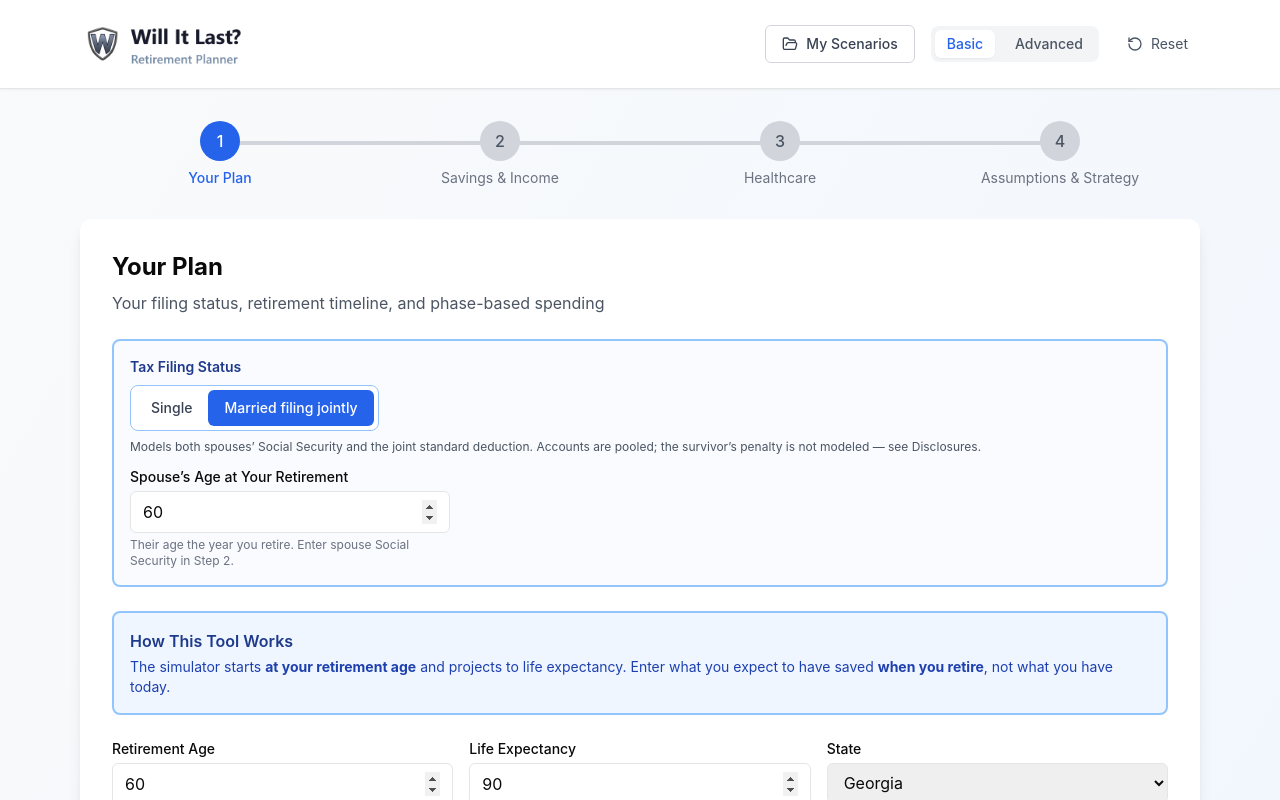
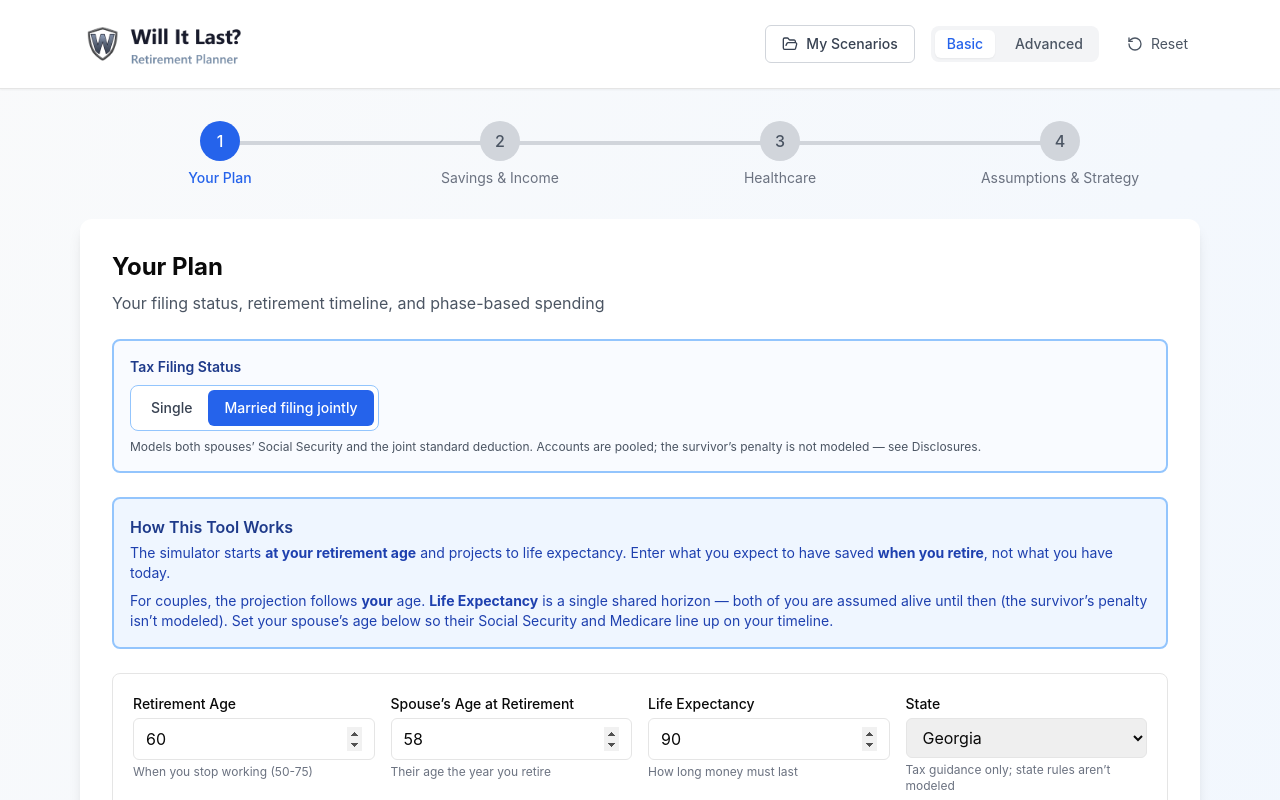
Before and after one commit to tuangatech/Retirement-Planner, a React (Vite) app: page /wizard/1 in a window 1280 px wide. Both pictures are taken after a click on the button "Married filing jointly". Shown: the top 800 px of the page. Built offline with nearby package versions, Linux system fonts and the light colour scheme.

Commit message:
Refine wizard UI/UX: neutral metric cards, spouse-age placement, phase tooltips, unified add buttons, Basic-mode IRMAA gating

```diff
--- a/src/components/wizard/RetirementTimeline.tsx
+++ b/src/components/wizard/RetirementTimeline.tsx
@@ -12,6 +12,9 @@ interface RetirementTimelineProps {
     ssClaimingAge: number;
     /** RMD start age. The tool models a flat 75 (SECURE 2.0, born 1960+). */
     rmdAge?: number;
+    /** Show the IRMAA 2-yr lookback marker (age 63). Only actionable for Roth
+     *  conversions, so it's hidden in Basic mode to declutter the 63/65/67 cluster. */
+    showIrmaa?: boolean;
 }
 
 interface Marker {
@@ -36,6 +39,7 @@ export function RetirementTimeline({
     lifeExpectancy,
     ssClaimingAge,
     rmdAge = 75,
+    showIrmaa = false,
 }: RetirementTimelineProps) {
     // ---- geometry (viewBox units; the SVG scales to the container width) ----
     const W = 820;
@@ -68,7 +72,7 @@ export function RetirementTimeline({
     // ---- markers within the retirement window, sorted by age ----
     const markers: Marker[] = [
         { age: retirementAge, label: 'Retire' },
-        { age: IRMAA_LOOKBACK_AGE, label: 'IRMAA lookback' },
+        ...(showIrmaa ? [{ age: IRMAA_LOOKBACK_AGE, label: 'IRMAA lookback' }] : []),
         { age: MEDICARE_AGE, label: 'Medicare' },
         { age: ssClaimingAge, label: 'Social Security' },
         { age: rmdAge, label: 'RMDs' },
--- a/src/components/wizard/Screen1Plan.tsx
+++ b/src/components/wizard/Screen1Plan.tsx
@@ -5,7 +5,7 @@
 // so the phase table updates live as the timeline changes (see the sync effect below).
 
 import { useInputs } from '@/contexts/InputsContext';
-import { US_STATES, DEFAULT_VALUES } from '@/lib/constants';
+import { US_STATES } from '@/lib/constants';
 import type { USState, RetirementPhase, OneTimeExpense } from '@/types';
 import { Trash2, AlertCircle } from 'lucide-react';
 import { useRef, useState, useEffect } from 'react';
@@ -35,7 +35,7 @@ export function Screen1Plan() {
         if (value === 'married_joint') {
             updatePersonal({
                 filingStatus: 'married_joint',
-                spouseAgeAtRetirement: personal.spouseAgeAtRetirement ?? retirementAge,
+                spouseAgeAtRetirement: personal.spouseAgeAtRetirement ?? retirementAge - 2,
             });
             if (!income.spouseSocialSecurity) {
                 updateSpouseSocialSecurity({});
@@ -151,23 +151,6 @@ export function Screen1Plan() {
                         ? 'Models both spouses’ Social Security and the joint standard deduction. Accounts are pooled; the survivor’s penalty is not modeled — see Disclosures.'
                         : 'Applies the single-filer standard deduction and Social Security thresholds.'}
                 </p>
-
-                {isMFJ && (
-                    <div className="mt-3 max-w-xs">
-                        <label className="block text-sm font-medium mb-1">Spouse’s Age at Your Retirement</label>
-                        <input
-                            type="number"
-                            value={personal.spouseAgeAtRetirement ?? retirementAge}
-                            onChange={(e) => updatePersonal({ spouseAgeAtRetirement: parseInt(e.target.value) || 0 })}
-                            className="w-full px-3 py-2 border rounded-md focus:ring-2 focus:ring-blue-500"
-                            min="40"
-                            max="90"
-                        />
-                        <p className="text-xs text-gray-500 mt-1">
-                            Their age the year you retire. Enter spouse Social Security in Step 2.
-                        </p>
-                    </div>
-                )}
             </div>
 
             {/* How this tool works */}
@@ -177,10 +160,18 @@ export function Screen1Plan() {
                     The simulator starts <strong>at your retirement age</strong> and projects to life expectancy.
                     Enter what you expect to have saved <strong>when you retire</strong>, not what you have today.
                 </p>
+                {isMFJ && (
+                    <p className="text-sm text-blue-800 mt-2">
+                        For couples, the projection follows <strong>your</strong> age. <strong>Life Expectancy</strong> is a
+                        single shared horizon — both of you are assumed alive until then (the survivor’s penalty isn’t modeled).
+                        Set your spouse’s age below so their Social Security and Medicare line up on your timeline.
+                    </p>
+                )}
             </div>
 
             {/* Timeline */}
-            <div className="grid grid-cols-1 md:grid-cols-3 gap-4">
+            <div className="border rounded-lg p-5 space-y-4">
+                <div className={`grid grid-cols-1 md:grid-cols-2 ${isMFJ ? 'lg:grid-cols-4' : 'lg:grid-cols-3'} gap-4`}>
                     <div>
                         <label className="block text-sm font-medium mb-1">Retirement Age</label>
                         <input
@@ -193,6 +184,20 @@ export function Screen1Plan() {
                         />
                         <p className="text-xs text-gray-500 mt-1">When you stop working (50-75)</p>
                     </div>
+                    {isMFJ && (
+                        <div>
+                            <label className="block text-sm font-medium mb-1">Spouse’s Age at Retirement</label>
+                            <input
+                                type="number"
+                                value={personal.spouseAgeAtRetirement ?? retirementAge - 2}
+                                onChange={(e) => updatePersonal({ spouseAgeAtRetirement: parseInt(e.target.value) || 0 })}
+                                className="w-full px-3 py-2 border rounded-md focus:ring-2 focus:ring-blue-500"
+                                min="40"
+                                max="90"
+                            />
+                            <p className="text-xs text-gray-500 mt-1">Their age the year you retire</p>
+                        </div>
+                    )}
                     <div>
                         <label className="block text-sm font-medium mb-1">Life Expectancy</label>
                         <input
@@ -203,7 +208,7 @@ export function Screen1Plan() {
                             min="70"
                             max="110"
                         />
-                    <p className="text-xs text-gray-500 mt-1">How long money must last (default {DEFAULT_VALUES.personal.lifeExpectancy})</p>
+                        <p className="text-xs text-gray-500 mt-1">How long money must last</p>
                     </div>
                     <div>
                         <label className="block text-sm font-medium mb-1">State</label>
@@ -220,25 +225,27 @@ export function Screen1Plan() {
                     </div>
                 </div>
 
-            {/* Retirement duration summary */}
-            <div className="bg-green-50 border border-green-300 rounded-lg p-4">
+                {/* Resulting duration — or a validation warning when the span is invalid.
+                    Neutral color (a computed span, not a "good"/"bad" signal). */}
+                {lifeExpectancy > retirementAge ? (
+                    <div className="bg-slate-50 border border-slate-200 rounded-lg p-4">
                         <div className="flex items-center justify-between">
                             <div>
-                        <p className="text-sm font-medium text-green-900">Retirement Duration</p>
-                        <p className="text-xs text-green-700">How long your portfolio needs to last</p>
+                                <p className="text-sm font-medium text-slate-800">Retirement Duration</p>
+                                <p className="text-xs text-slate-500">How long your portfolio needs to last</p>
                             </div>
                             <div className="text-right">
-                        <p className="text-3xl font-bold text-green-900">{retirementDuration}</p>
-                        <p className="text-xs text-green-700">years</p>
+                                <p className="text-3xl font-bold text-slate-900">{retirementDuration}</p>
+                                <p className="text-xs text-slate-500">years</p>
                             </div>
                         </div>
                     </div>
-
-            {personal.lifeExpectancy <= personal.retirementAge && (
+                ) : (
                     <div className="bg-yellow-50 border border-yellow-200 rounded-md p-4">
                         <p className="text-sm text-yellow-800">⚠️ Life expectancy must be greater than retirement age</p>
                     </div>
                 )}
+            </div>
 
             {/* ---- Retirement Phases ---- */}
             <div className="border-t pt-6">
@@ -267,9 +274,10 @@ export function Screen1Plan() {
                     {phases.map((phase, index) => (
                         <div key={phase.name} className="border rounded-lg p-4 bg-gradient-to-r from-blue-50 to-white">
                             <div className="mb-3">
-                                <h4 className="font-semibold text-lg mb-1 flex items-center gap-2">
+                                <h4 className="font-semibold text-lg flex items-center gap-2">
                                     {phaseLabels[index].title}
                                     <HelpPopover title={`${phaseLabels[index].title} Guidelines`}>
+                                        <p className="mb-2 text-gray-500">{phaseLabels[index].subtitle} · {phaseLabels[index].typicalAges}</p>
                                         <p className="mb-2">{phaseLabels[index].description}</p>
                                         <p className="font-medium">Typical expenses to include:</p>
                                         <ul className="list-disc ml-4 mt-2 space-y-1">
@@ -279,7 +287,6 @@ export function Screen1Plan() {
                                         </ul>
                                     </HelpPopover>
                                 </h4>
-                                <p className="text-xs text-gray-500">{phaseLabels[index].subtitle} • {phaseLabels[index].typicalAges}</p>
                             </div>
 
                             <div className="grid grid-cols-1 md:grid-cols-3 gap-4">
--- a/src/components/wizard/Screen4Assumptions.tsx
+++ b/src/components/wizard/Screen4Assumptions.tsx
@@ -197,6 +197,7 @@ export function Screen4Assumptions() {
                         lifeExpectancy={personal.lifeExpectancy}
                         ssClaimingAge={income.socialSecurity.claimingAge}
                         rmdAge={RMD_START_AGE}
+                        showIrmaa={isAdvanced}
                     />
                 </div>
 
```
Also changed, not shown: src/components/wizard/Screen2SavingsIncome.tsx (+11 -10 lines). Lines whose indentation alone changed are shown as unchanged.
